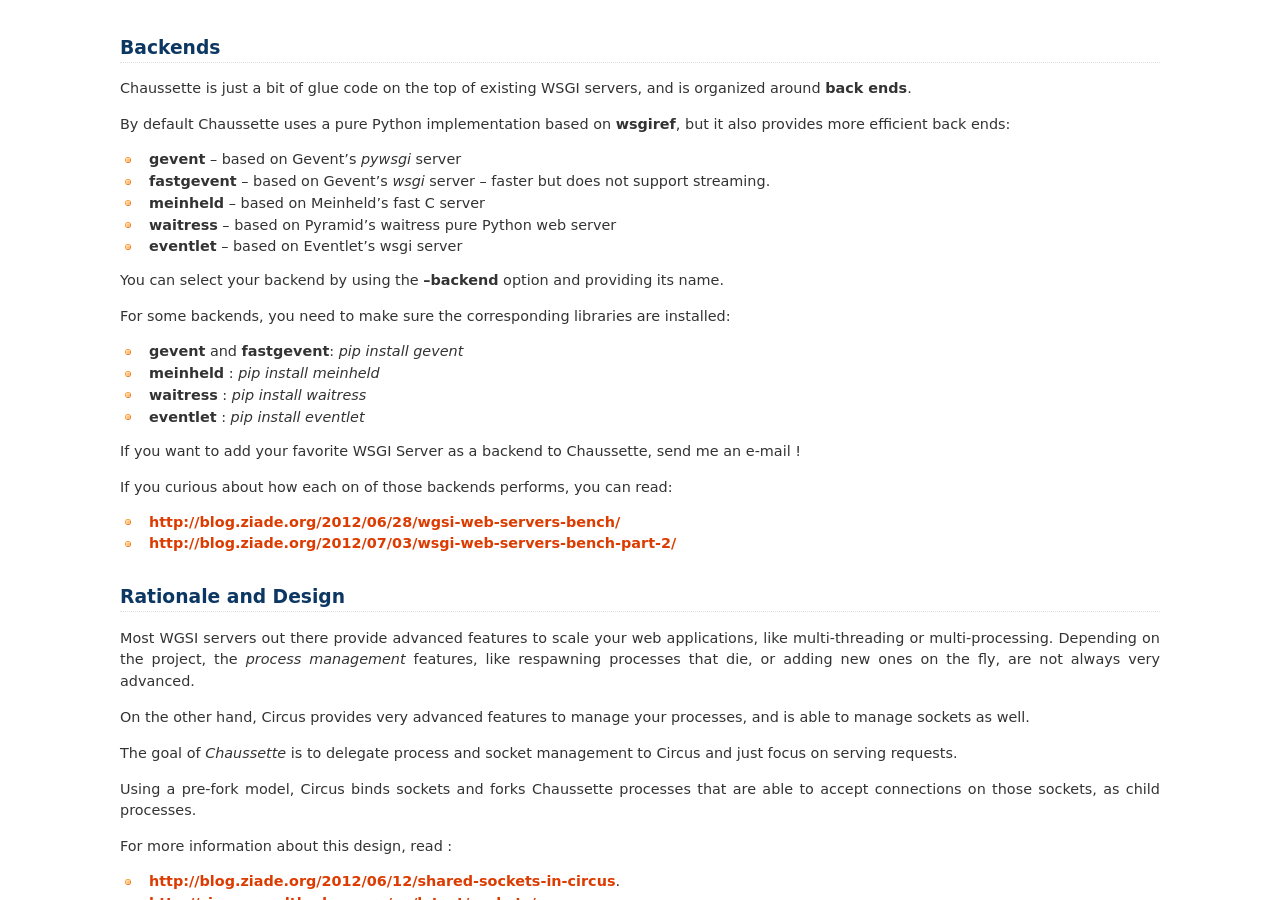
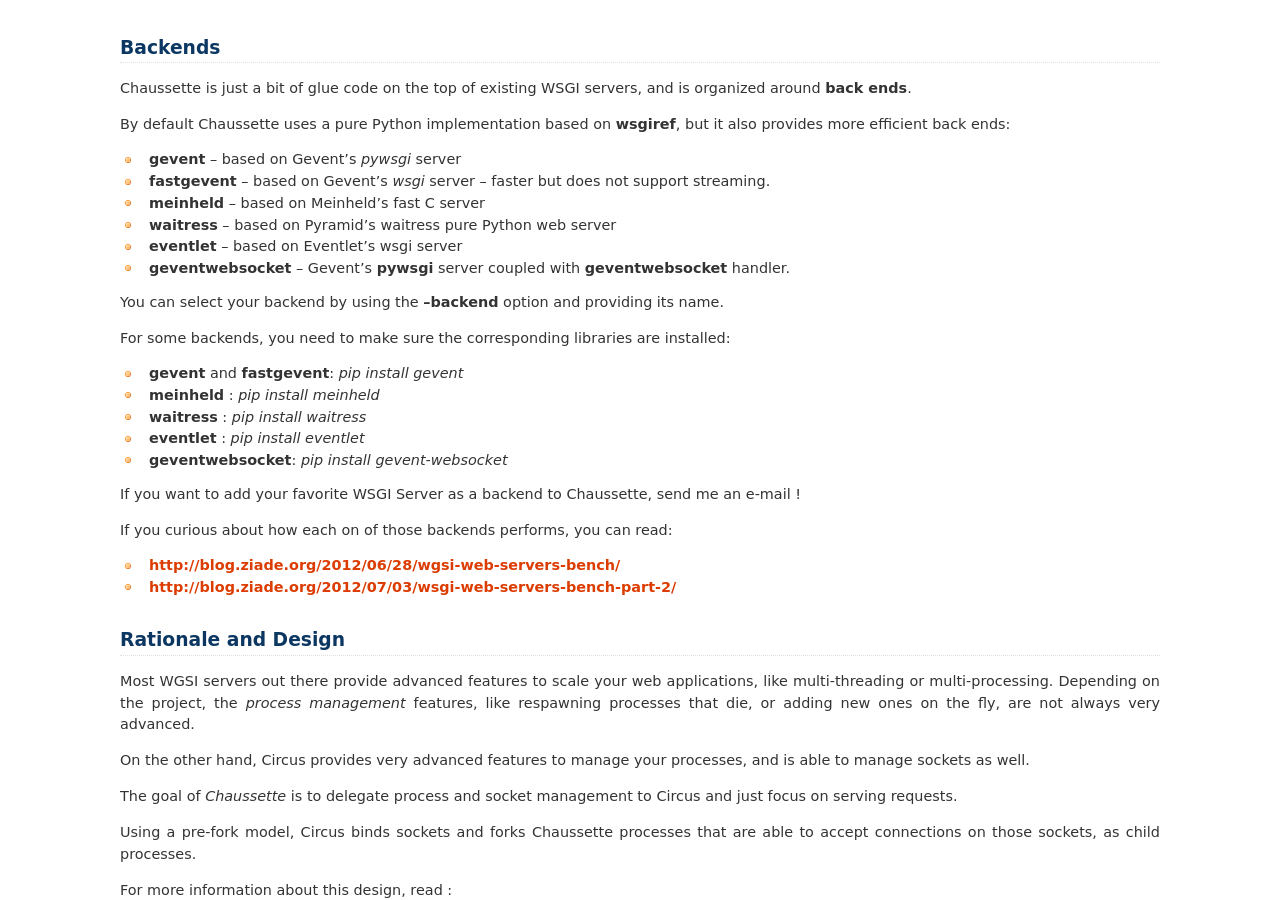
Before and after one commit to circus-tent/chaussette, a Sphinx documentation site: the page built from docs/source/index.rst, in a window 1280 px wide and 900 px high, scrolled down 1605 px. Built offline with Sphinx 7.4.7, drawn with Linux system fonts in a browser that asks for light colours.

Commit message:
added docs about gevent-websocket

```diff
--- a/docs/source/index.rst
+++ b/docs/source/index.rst
@@ -122,6 +122,9 @@
 - **meinheld** -- based on Meinheld's fast C server
 - **waitress** -- based on Pyramid's waitress pure Python web server
 - **eventlet** -- based on Eventlet's wsgi server
+- **geventwebsocket** -- Gevent's **pywsgi** server coupled with
+  **geventwebsocket** handler.
+
 
 You can select your backend by using the **--backend** option and providing
 its name.
@@ -133,6 +136,8 @@
 - **meinheld** : `pip install meinheld`
 - **waitress** : `pip install waitress`
 - **eventlet** : `pip install eventlet`
+- **geventwebsocket**: `pip install gevent-websocket`
+
 
 If you want to add your favorite WSGI Server as a backend to Chaussette,
 send me an e-mail !
```
